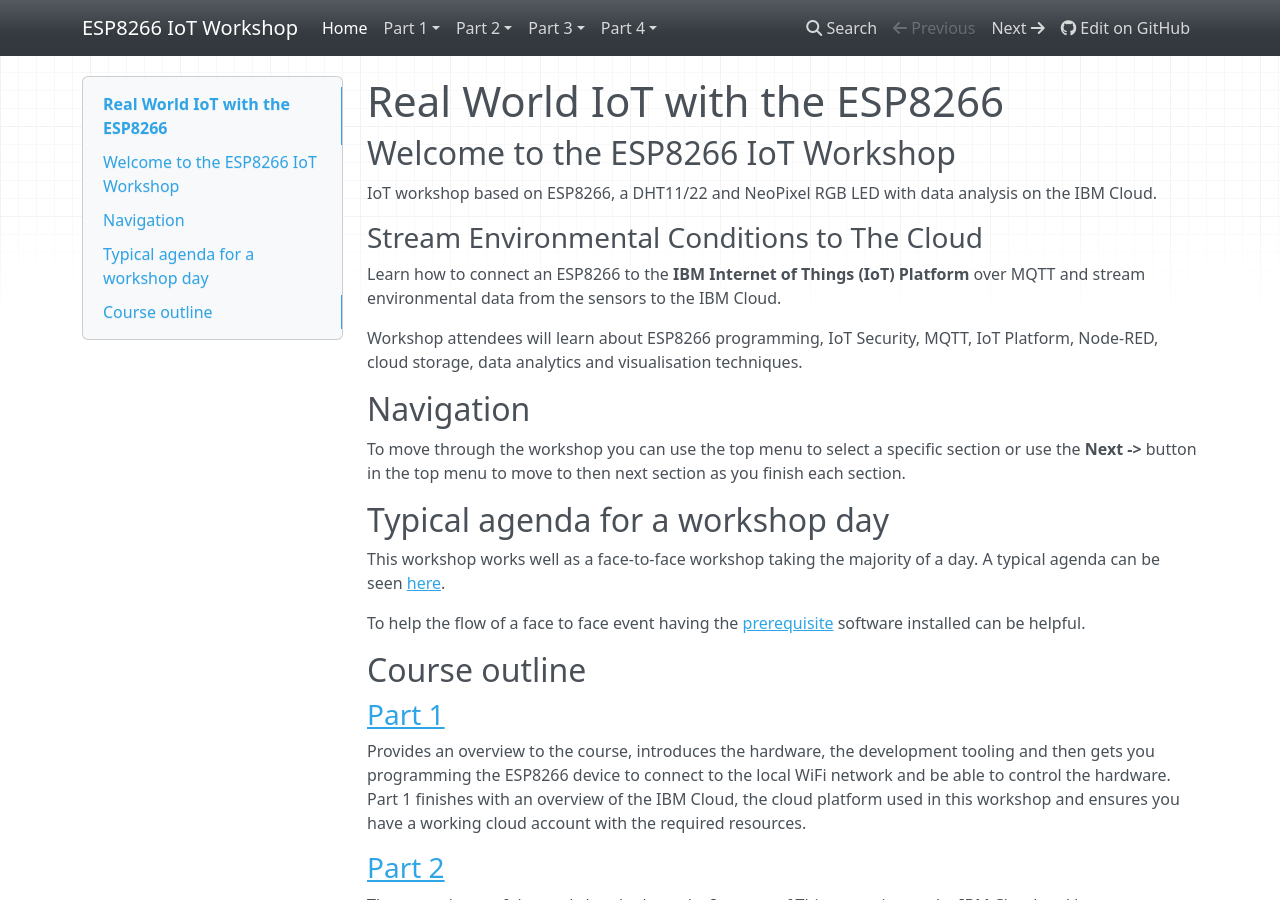
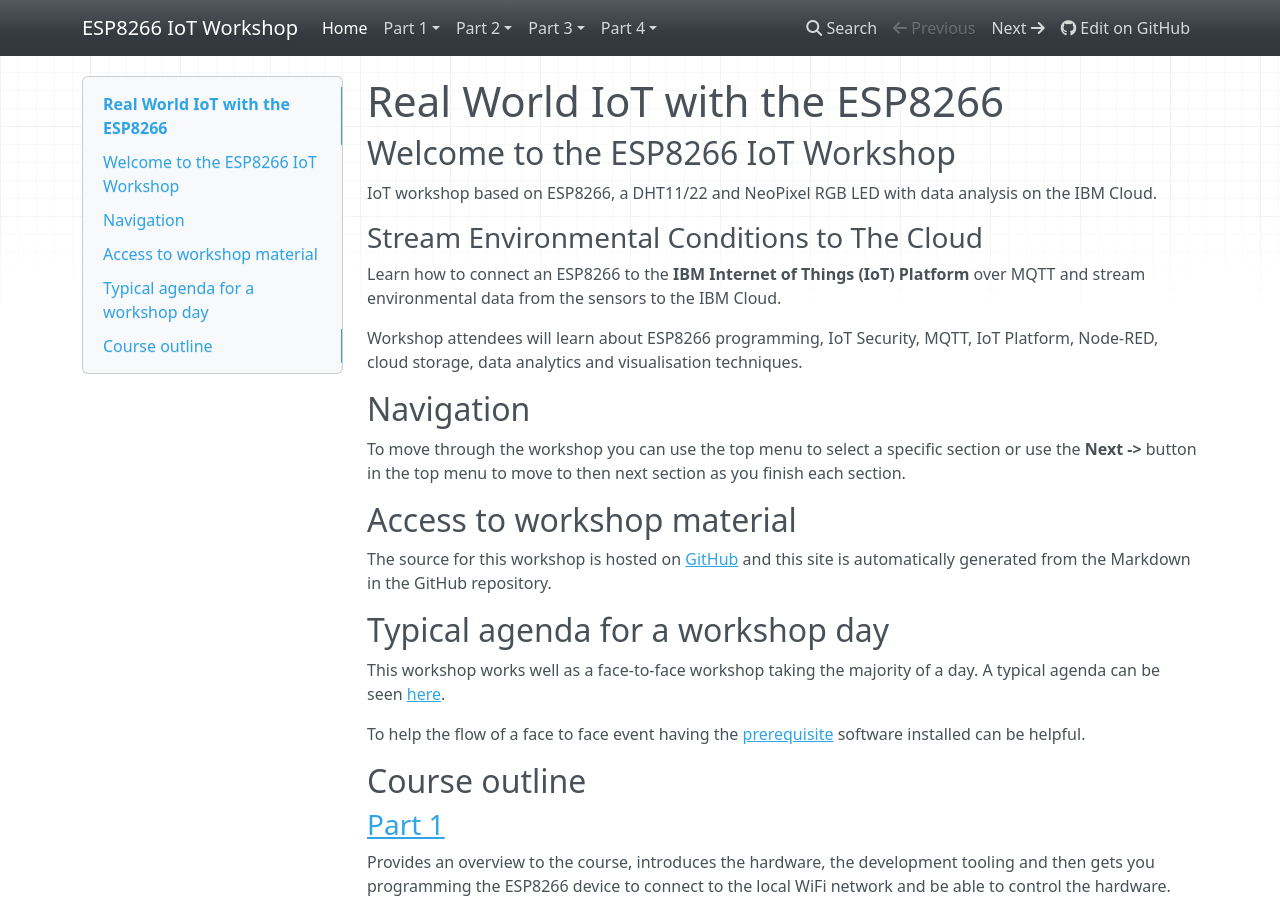
Before and after one commit to binnes/esp8266Workshop, an MkDocs documentation site: the page built from docs/index.md, in a window 1280 px wide and 900 px high. Built offline with MkDocs 1.6.1, drawn with Linux system fonts in a browser that asks for light colours; nearby versions of some CDN libraries.

```diff
--- a/docs/index.md
+++ b/docs/index.md
@@ -13,6 +13,10 @@ Workshop attendees will learn about ESP8266 programming, IoT Security, MQTT, IoT
 ## Navigation
 
 To move through the workshop you can use the top menu to select a specific section or use the **Next ->** button in the top menu to move to then next section as you finish each section.
+
+## Access to workshop material
+
+The source for this workshop is hosted on [GitHub](https://github.com/binnes/esp8266Workshop) and this site is automatically generated from the Markdown in the GitHub repository.
 
 ## Typical agenda for a workshop day
 
```
Also changed, not shown: README.md (+9 -1 lines).
